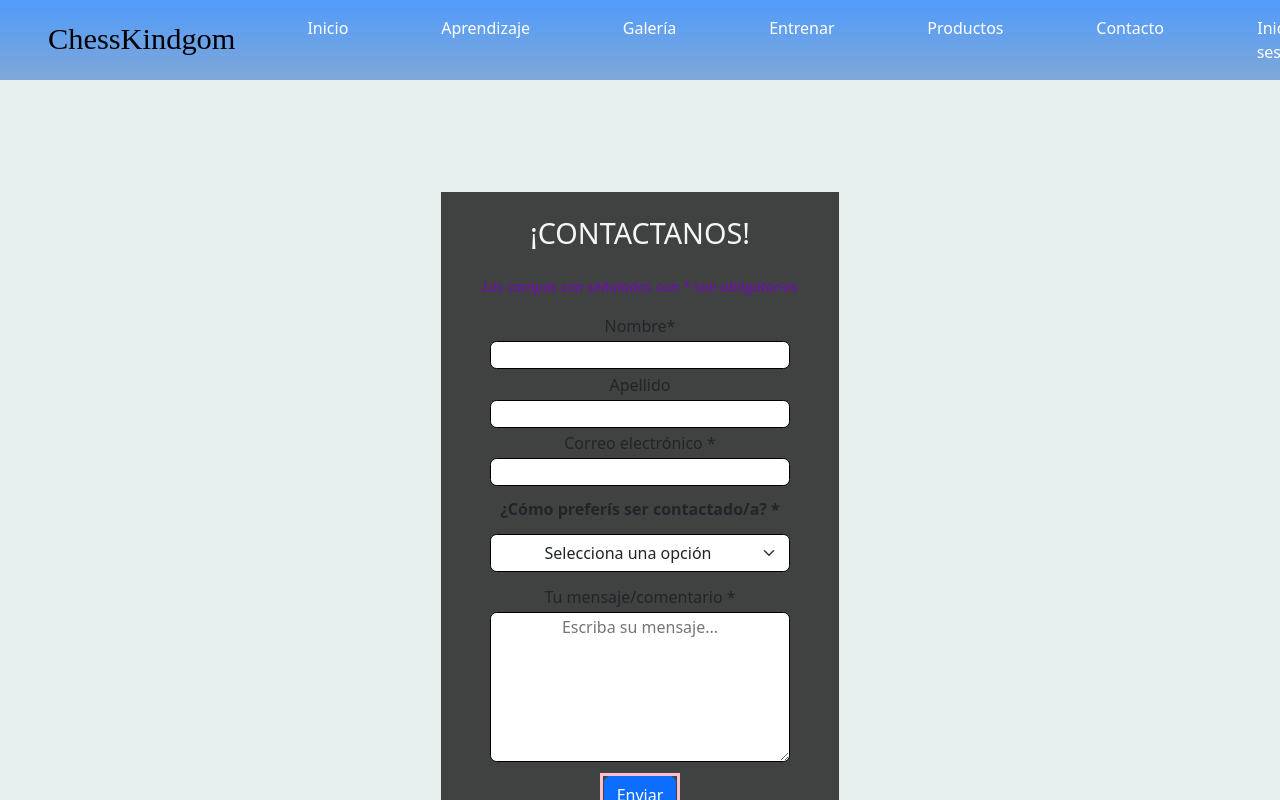
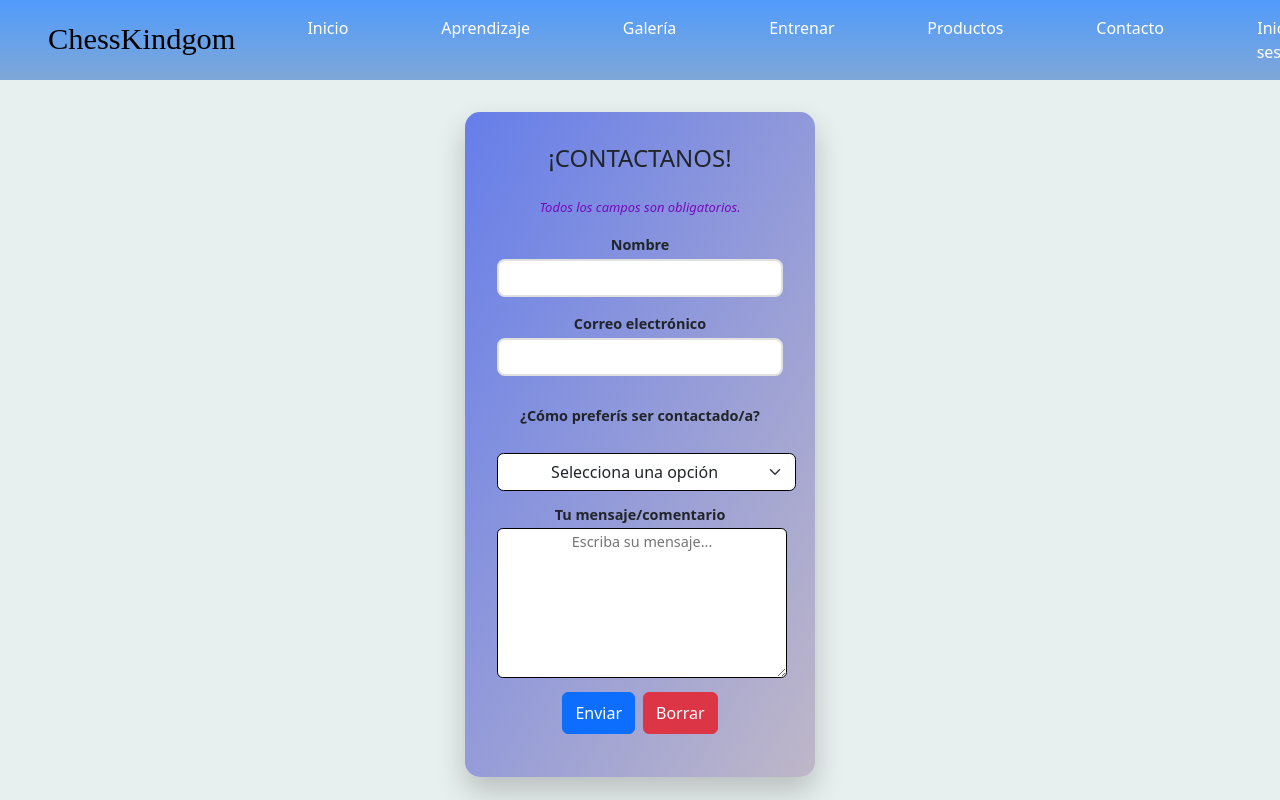
Before and after one commit to KingLear90/UTN-Final, a React (Vite) app in the folder front/: page /practice in a window 1280 px wide. Both pictures are taken after a click on the button "Contacto". Shown: the top 800 px of the page. Built offline with nearby package versions, Linux system fonts and the light colour scheme; a web font is replaced by a local one.

Commit message:
new /Contact style

```diff
--- a/front/src/Pages/Contact/Contact.css
+++ b/front/src/Pages/Contact/Contact.css
@@ -1,54 +1,79 @@
-.formLayout {
-    display: flex;
-    flex-direction: column;
-    align-items: center;
-    text-align: center;
-    margin: 1em auto;
+#contact {
+    max-height: 95vh;
+    background: linear-gradient(120deg, #667eea 0%, #bfb7c8 100%);
+    padding: 2rem;
+    font-weight: bold;
+    font-size: 0.9em;
+  }
+
+.contact-container {
+    width: 350px;
+    margin: 2rem auto;
+    background: rgba(255, 255, 255, 0.95);
+    padding: 2rem; /* Reducido de 3rem */
+    border-radius: 15px;
+    box-shadow: 0 15px 30px rgba(0,0,0,0.2);
+}
+
+.contact-title {
+    margin-bottom: 1rem;
 }
 
 .alert {
-    color: rgb(118, 9, 186);
-    font-size: 0.9em;
-    font-style: italic;
-    margin: 0;
-}
-
-
-input, select, textarea, .form-select {
-    border: 1px solid black;
-    border-radius: 0.4em;
-    width: 18.7em;
-    margin: 0.2em auto;
+    margin-bottom: 0.3rem;
+    font-size: 1em;
+    font-weight: 500;
     text-align: center;
 }
 
-select {
-    margin-bottom: 0.8em;
+.contact-input {
+  width: 100%;
+  height: 2.4rem;
+  padding: 0.8rem;
+  margin-bottom: 1rem;
+  border: 2px solid #e0e0e0;
+  border-radius: 8px;
+  transition: all 0.3s ease;
 }
 
-.form-select {
-    margin: 0.8em auto;
+.select {
+    width: 100%;
+    height: 2rem;
+    padding: 0.8rem;
+    margin-bottom: 1rem;
+    transition: all 0.3s ease;
 }
 
-.contact {
-    margin-top: 0.5em;
+.contact-input:focus, .select:focus, .contact-textarea:focus {
+    border-color: rgb(29, 204, 29);
+    outline:none;
+    box-shadow: 0 0 0 3px rgba(135, 155, 247, 0.2);
+    transform: translateY(-1px);
+    transition: all 0.3s ease;
 }
 
-.formButtonContainer {
+.contact-textarea {
+    width: 290px;
     display: flex;
     align-items: center;
-    margin: 0.5em auto;
-    gap: 0.5em;
+    margin-left: auto;
+    margin-right: auto;
+    min-height: 120px;
+    max-height: 150px;
 }
 
-@media (min-width: 480px) {
-    .formTitle {
-        font-size: 1.8rem;
-    }
+.contact-buttons {
+    display: flex;
+    width: 40%;
+    padding: 0.7rem;
+    align-items: center;
+    justify-content: center;
+    margin-left: auto;
+    margin-right: auto;
+    gap: 0.5rem;
+    border-radius: 8px;
+    color: white;
+    font-size: 0.9rem;
+    cursor: pointer;
+    transition: all 0.3s ease;
 }
-
-@media (min-width: 768px) {
-    .formLayout {
-        width: 50%;
-    }
-}
--- a/front/src/Pages/Contact/Contact.tsx
+++ b/front/src/Pages/Contact/Contact.tsx
@@ -19,37 +19,36 @@ function Contact() {
 
   return (
     <App>
-        <form className="formLayout" onSubmit={handleSubmit}>
-            <h4 className="formTitle">¡CONTACTANOS!</h4>
+        <form id="contact" className="contact-container"  onSubmit={handleSubmit}>
+            <h4 className="contactTitle">¡CONTACTANOS!</h4>
 
-            <span className='alert'>Los campos con señalados con * son obligatorios</span>
+            <div className='alert'>
+              <span >Todos los campos son obligatorios.</span>
+            </div>
 
-            <label htmlFor="firstName">Nombre* </label>
-            <input type="text" name="firstName"/>
+            <label htmlFor="firstName">Nombre</label>
+            <input type="text" name="firstName" className="contact-input"/>
 
-            <label htmlFor="lastName">Apellido</label>
-            <input type="text" name="lastName"  />
+            <label htmlFor="email">Correo electrónico</label>
+            <input type="email" name="email" className="contact-input" />
 
-            <label htmlFor="email">Correo electrónico *</label>
-            <input type="email" name="email" />
-
-            <label htmlFor="contact" className='contact'>¿Cómo preferís ser contactado/a? *</label>
+            <label htmlFor="contact" className='select'>¿Cómo preferís ser contactado/a?</label>
             <select className="form-select" name="contact">
                       <option selected>Selecciona una opción</option>
                       <option value="1">Por mail.</option>
                       <option value="2">No quiero que me contacten, sólo quería hacer un comentario. </option>
             </select>
 
-            <label htmlFor="message">Tu mensaje/comentario * </label>
-            <textarea name="message" id="message" rows={6} placeholder="Escriba su mensaje..."/>
+            <label htmlFor="message">Tu mensaje/comentario</label>
+            <textarea name="message" className='contact-textarea' id="message" rows={8} maxLength={250} placeholder="Escriba su mensaje..."/>
 
-            <div className="formButtonContainer">
-              <button type="submit" className="btn btn-primary">Enviar</button>
-              <button type="reset" className="btn btn-dark">Borrar</button>
+            <div className="contact-buttons">
+              <button type="submit" className="btn btn-primary py-2">Enviar</button>
+              <button type="reset" className="btn btn-danger py-2">Borrar</button>
             </div>
-            {/* Como thanks es true, se muestra el mensaje de agradecimiento */}
-            {thanks && <h4 className='thanksMsg'>¡Gracias por contactarnos!</h4>}
         </form>
+         {/* Como thanks es true, se muestra el mensaje de agradecimiento */}
+         {thanks && <h4 className='thanksMsg'>¡Gracias por contactarnos!</h4>}
     </App>
   )
 }
```
